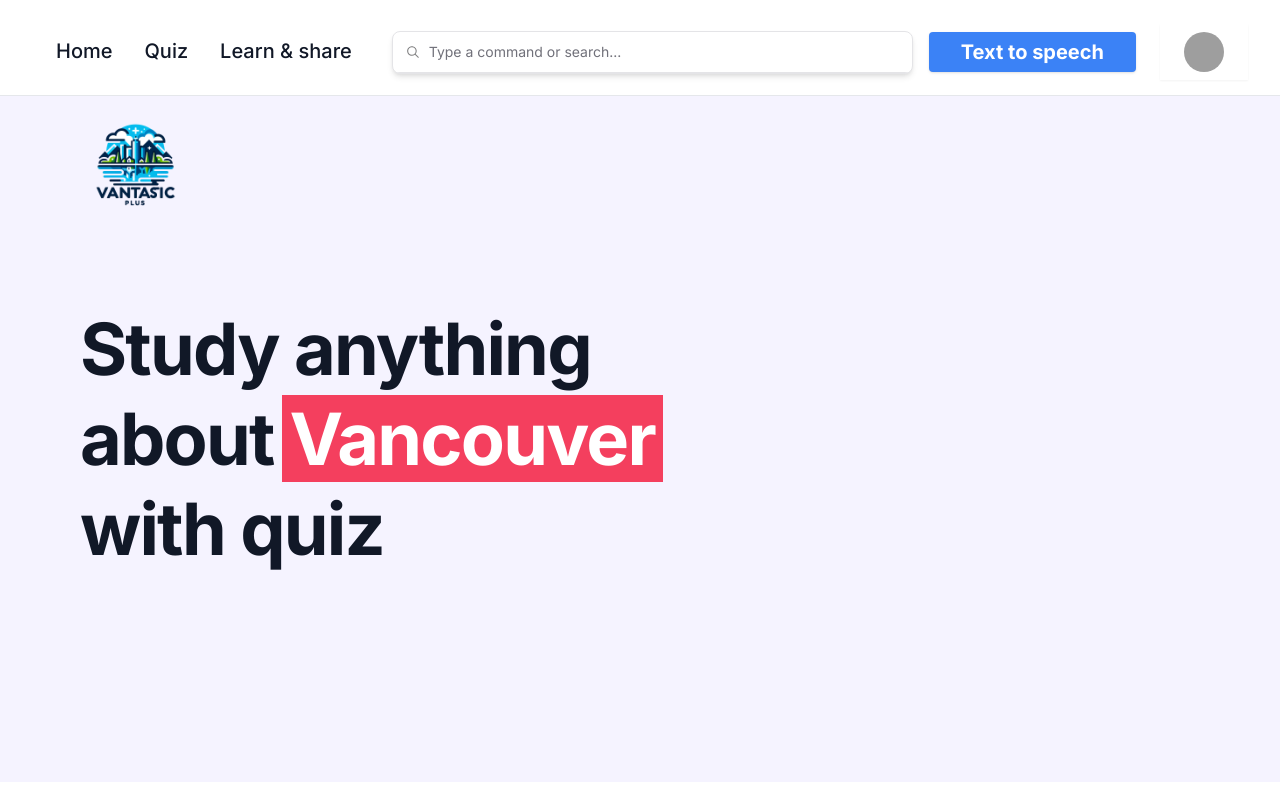
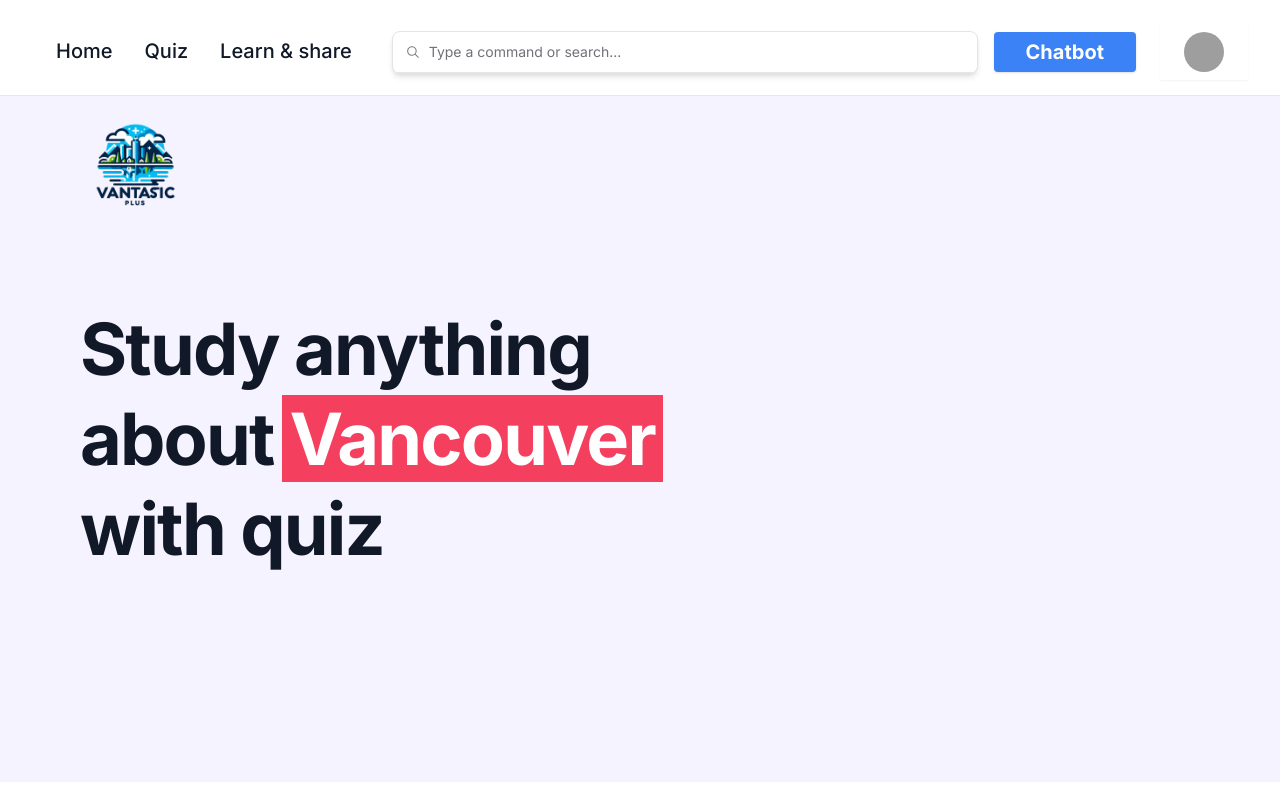
Before and after one commit to Valliuzj/VantasticPlus, a Next.js app in the folder frontend/: page / in a window 1280 px wide. Shown: the top 800 px of the page. Built offline with nearby package versions, Linux system fonts and the light colour scheme; grey boxes are pictures that could not be loaded.

Commit message:
Update Navbar.js

```diff
--- a/frontend/src/components/Navbar.js
+++ b/frontend/src/components/Navbar.js
@@ -52,7 +52,7 @@ const Navbar = () => {
               </Command>
 
               <Button size="lg" className="text-gray-900 bg-blue-500 hover:bg-blue-600 text-white text-xl font-bold rounded mx-2">
-              Text to speech
+              Chatbot
               </Button>
             </div>
 
```
